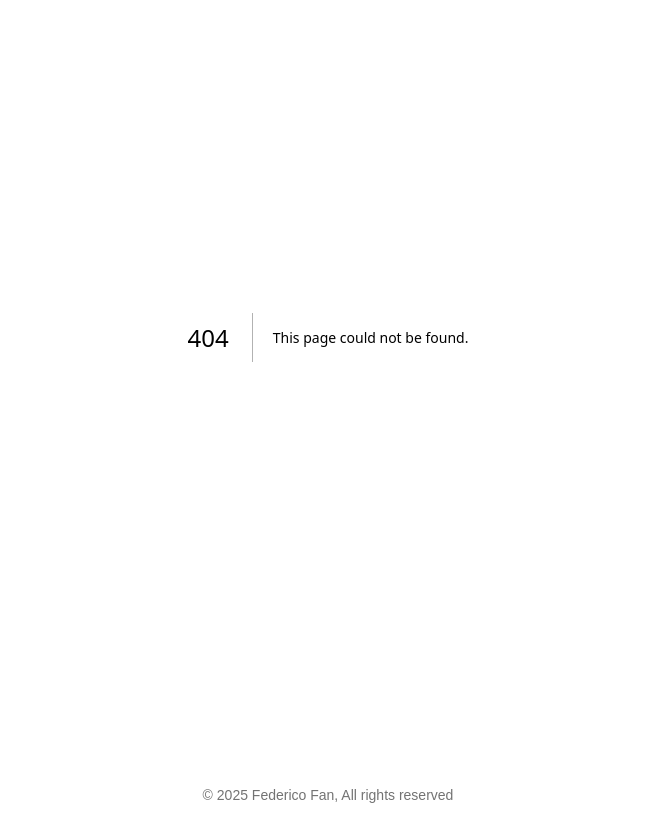
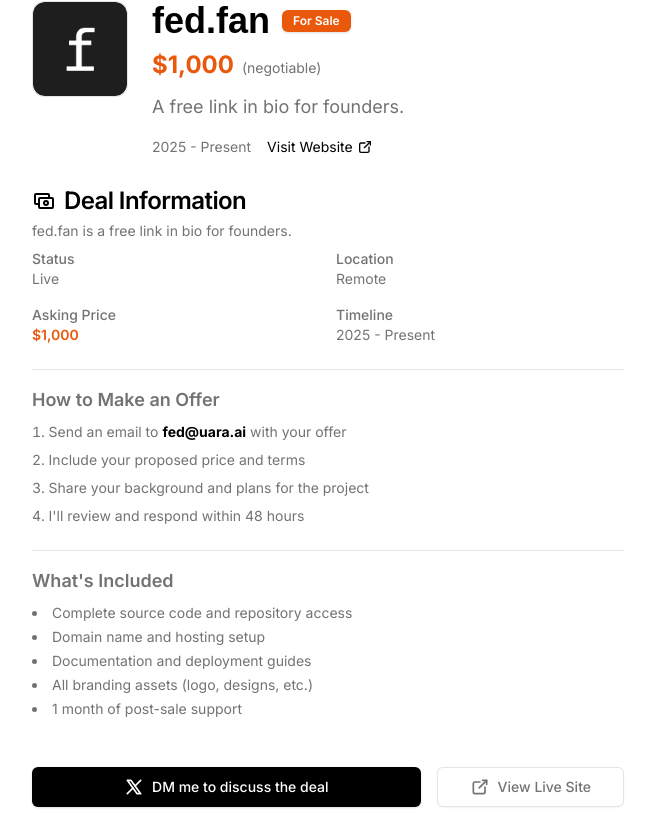
Before and after one commit to federicofanini/federicofan.com, a Next.js app: page /startups/fed.fan in a window 1280 px wide. Before the commit this address had no page. Shown: the part 167-980 px from the top of the page, without its empty margins (312-967 px from the left). Built offline with nearby package versions, Linux system fonts and the light colour scheme; a web font is replaced by a local one.

Commit message:
startup sale

```diff
--- /dev/null
+++ b/src/app/startups/[slug]/page.tsx
@@ -0,0 +1,200 @@
+"use client";
+
+import { DATA } from "@/data/resume";
+import { Avatar, AvatarFallback, AvatarImage } from "@/components/ui/avatar";
+import { Badge } from "@/components/ui/badge";
+import { Button } from "@/components/ui/button";
+import {
+  Card,
+  CardContent,
+  CardDescription,
+  CardHeader,
+  CardTitle,
+} from "@/components/ui/card";
+import {
+  IconMail,
+  IconExternalLink,
+  IconCash,
+  IconBrandX,
+} from "@tabler/icons-react";
+import Link from "next/link";
+import { notFound } from "next/navigation";
+
+export default function StartupForSalePage({
+  params,
+}: {
+  params: { slug: string };
+}) {
+  // Find the startup from the work data
+  const startup = DATA.work.find(
+    (work) =>
+      work.company.toLowerCase().replace(/\s+/g, "-") === params.slug &&
+      work.sale
+  );
+
+  if (!startup) {
+    notFound();
+  }
+
+  return (
+    <div className="container max-w-4xl mx-auto px-4 py-16">
+      <div className="space-y-8">
+        {/* Header */}
+        <div className="flex items-start gap-6">
+          <Avatar className="border size-24 rounded-xl">
+            <AvatarImage
+              src={startup.logoUrl}
+              alt={startup.company}
+              className="object-contain rounded-xl"
+            />
+            <AvatarFallback className="rounded-xl text-2xl">
+              {startup.company[0]}
+            </AvatarFallback>
+          </Avatar>
+          <div className="flex-1">
+            <div className="flex items-center gap-3 mb-2">
+              <h1 className="text-4xl font-bold font-museo">
+                {startup.company}
+              </h1>
+              <Badge className="bg-orange-600 hover:bg-orange-700 text-white">
+                For Sale
+              </Badge>
+            </div>
+            {startup.askingPrice && (
+              <div className="mb-3">
+                <span className="text-2xl font-bold text-orange-600">
+                  {startup.askingPrice}
+                </span>
+                <span className="text-sm text-muted-foreground ml-2">
+                  (negotiable)
+                </span>
+              </div>
+            )}
+            <p className="text-muted-foreground text-lg mb-4">
+              {startup.description}
+            </p>
+            <div className="flex items-center gap-4">
+              <span className="text-sm text-muted-foreground">
+                {startup.start} - {startup.end}
+              </span>
+              {startup.href && (
+                <Link
+                  href={startup.href}
+                  target="_blank"
+                  className="inline-flex items-center gap-1 text-sm text-primary hover:underline"
+                >
+                  Visit Website
+                  <IconExternalLink className="size-4" />
+                </Link>
+              )}
+            </div>
+          </div>
+        </div>
+
+        {/* Deal Information */}
+        <Card>
+          <CardHeader>
+            <CardTitle className="flex items-center gap-2">
+              <IconCash className="size-6" />
+              Deal Information
+            </CardTitle>
+          </CardHeader>
+          <CardContent className="space-y-6 mt-2">
+            <div className="space-y-2">
+              <p className="text-muted-foreground">
+                {startup.company} is {startup.description.toLowerCase()}
+              </p>
+              <div className="grid grid-cols-2 gap-4 mt-4">
+                <div>
+                  <p className="text-sm font-medium">Status</p>
+                  <p className="text-sm text-muted-foreground">
+                    {startup.abandoned ? "Shut Down" : "Live"}
+                  </p>
+                </div>
+                <div>
+                  <p className="text-sm font-medium">Location</p>
+                  <p className="text-sm text-muted-foreground">
+                    {startup.location}
+                  </p>
+                </div>
+                {startup.askingPrice && (
+                  <div>
+                    <p className="text-sm font-medium">Asking Price</p>
+                    <p className="text-sm font-semibold text-orange-600">
+                      {startup.askingPrice}
+                    </p>
+                  </div>
+                )}
+                <div>
+                  <p className="text-sm font-medium">Timeline</p>
+                  <p className="text-sm text-muted-foreground">
+                    {startup.start} - {startup.end}
+                  </p>
+                </div>
+              </div>
+            </div>
+
+            <div className="space-y-2 pt-4 border-t">
+              <h3 className="font-semibold text-lg">How to Make an Offer</h3>
+              <ol className="list-decimal list-inside space-y-2 text-muted-foreground">
+                <li>
+                  Send an email to{" "}
+                  <strong className="text-foreground">fed@uara.ai</strong> with
+                  your offer
+                </li>
+                <li>Include your proposed price and terms</li>
+                <li>Share your background and plans for the project</li>
+                <li>I&apos;ll review and respond within 48 hours</li>
+              </ol>
+            </div>
+
+            <div className="space-y-2 pt-4 border-t">
+              <h3 className="font-semibold text-lg">What&apos;s Included</h3>
+              <ul className="list-disc list-inside space-y-1 text-muted-foreground">
+                <li>Complete source code and repository access</li>
+                <li>Domain name and hosting setup</li>
+                <li>Documentation and deployment guides</li>
+                <li>All branding assets (logo, designs, etc.)</li>
+                <li>1 month of post-sale support</li>
+              </ul>
+            </div>
+
+            <div className="flex gap-4 pt-6">
+              <Button asChild className="flex-1" size="lg">
+                <Link
+                  href="https://x.com/FedericoFan"
+                  className="flex items-center gap-2"
+                >
+                  <IconBrandX className="size-5" />
+                  DM me to discuss the deal
+                </Link>
+              </Button>
+              {startup.href && (
+                <Button asChild variant="outline" size="lg">
+                  <Link
+                    href={startup.href}
+                    target="_blank"
+                    className="flex items-center gap-2"
+                  >
+                    <IconExternalLink className="size-5" />
+                    View Live Site
+                  </Link>
+                </Button>
+              )}
+            </div>
+          </CardContent>
+        </Card>
+
+        {/* Back Link */}
+        <div className="text-center">
+          <Link
+            href="/startups"
+            className="text-sm text-muted-foreground hover:text-foreground"
+          >
+            ← Back to all startups
+          </Link>
+        </div>
+      </div>
+    </div>
+  );
+}
--- a/src/app/startups/page.tsx
+++ b/src/app/startups/page.tsx
@@ -57,6 +57,7 @@
               period={`${work.start} - ${work.end ?? "Present"}`}
               description={work.description}
               abandoned={work.abandoned}
+              sale={work.sale}
             />
           </BlurFade>
         ))}
--- a/src/components/resume-card.tsx
+++ b/src/components/resume-card.tsx
@@ -3,14 +3,21 @@
 import { Avatar, AvatarFallback, AvatarImage } from "@/components/ui/avatar";
 import { Badge } from "@/components/ui/badge";
 import { Card, CardHeader } from "@/components/ui/card";
+import {
+  Tooltip,
+  TooltipContent,
+  TooltipProvider,
+  TooltipTrigger,
+} from "@/components/ui/tooltip";
 import { cn } from "@/lib/utils";
 import {
+  IconCash,
   IconLink,
   IconToggleLeftFilled,
   IconToggleRightFilled,
 } from "@tabler/icons-react";
 import { motion } from "framer-motion";
-import { ChevronRightIcon, ExternalLinkIcon } from "lucide-react";
+import { ChevronRightIcon } from "lucide-react";
 import Link from "next/link";
 import React from "react";
 
@@ -24,6 +31,7 @@
   period: string;
   description?: string;
   abandoned?: boolean;
+  sale?: boolean;
 }
 export const ResumeCard = ({
   logoUrl,
@@ -35,6 +43,7 @@
   period,
   description,
   abandoned,
+  sale,
 }: ResumeCardProps) => {
   const [isExpanded, setIsExpanded] = React.useState(false);
 
@@ -91,6 +100,28 @@
               </h3>
             </Link>
             <div className="flex items-center gap-2 justify-end">
+              {sale ? (
+                <TooltipProvider>
+                  <Tooltip>
+                    <TooltipTrigger asChild>
+                      <Link
+                        href={`/startups/${title
+                          .toLowerCase()
+                          .replace(/\s+/g, "-")}`}
+                        className="text-xs sm:text-sm tabular-nums"
+                      >
+                        <Badge className="text-xs px-2 py-0.5 font-museo bg-background text-indigo-600 border border-indigo-600 hover:bg-indigo-600 hover:text-white cursor-pointer flex items-center gap-1">
+                          <IconCash className="size-4" />
+                          For Sale
+                        </Badge>
+                      </Link>
+                    </TooltipTrigger>
+                    <TooltipContent>
+                      <p>Click to view deal details</p>
+                    </TooltipContent>
+                  </Tooltip>
+                </TooltipProvider>
+              ) : (
                 <div className="text-xs sm:text-sm tabular-nums text-muted-foreground">
                   <Badge
                     className={`text-xs px-2 py-0.5 font-museo ${
@@ -112,6 +143,7 @@
                     )}
                   </Badge>
                 </div>
+              )}
               {href && (
                 <Link
                   href={href}
--- a/src/components/sections/startups.tsx
+++ b/src/components/sections/startups.tsx
@@ -57,6 +57,7 @@
               period={`${work.start} - ${work.end ?? "Present"}`}
               description={work.description}
               abandoned={work.abandoned}
+              sale={work.sale}
             />
           </BlurFade>
         ))}
--- a/src/data/resume.tsx
+++ b/src/data/resume.tsx
@@ -96,6 +96,8 @@
       start: "2025",
       end: "Present",
       abandoned: false,
+      sale: false,
+      askingPrice: undefined,
       description: "Video script editor for content creators.",
     },
     {
@@ -108,6 +110,8 @@
       start: "2025",
       end: "Present",
       abandoned: false,
+      sale: true,
+      askingPrice: "$1,000",
       description:
         "Open source social accountability app for builders, makers, and founders.",
     },
@@ -121,6 +125,8 @@
       start: "2025",
       end: "Present",
       abandoned: false,
+      sale: false,
+      askingPrice: undefined,
       description: "Website as a Service - need a website?",
     },
     {
@@ -133,6 +139,8 @@
       start: "2025",
       end: "Present",
       abandoned: false,
+      sale: false,
+      askingPrice: undefined,
       description: "Run your fitness business without chaos. Open Source.",
     },
     {
@@ -145,6 +153,8 @@
       start: "2025",
       end: "Present",
       abandoned: false,
+      sale: true,
+      askingPrice: "$1,000",
       description: "A free link in bio for founders.",
     },
     {
@@ -157,6 +167,8 @@
       start: "2022",
       end: "Present",
       abandoned: false,
+      sale: false,
+      askingPrice: undefined,
       description: "Defend your health, smarter.",
     },
     {
@@ -169,6 +181,8 @@
       start: "2021",
       end: "Present",
       abandoned: false,
+      sale: false,
+      askingPrice: undefined,
       description: "Managing operations and business development.",
     },
     {
@@ -181,6 +195,8 @@
       start: "2024",
       end: "2025",
       abandoned: true,
+      sale: true,
+      askingPrice: "$500",
       description: "A free link in bio for founders.",
     },
     {
@@ -193,6 +209,8 @@
       start: "2024",
       end: "2025",
       abandoned: true,
+      sale: false,
+      askingPrice: undefined,
       description: "A map of all the subscriptions you have.",
     },
     {
@@ -205,6 +223,8 @@
       start: "2024",
       end: "2025",
       abandoned: true,
+      sale: false,
+      askingPrice: undefined,
       description: "NextJS Boilerplate to ship app faster.",
     },
     {
@@ -217,6 +237,8 @@
       start: "2023",
       end: "2024",
       abandoned: true,
+      sale: false,
+      askingPrice: undefined,
       description: "Indie Hacker's Toolkit",
     },
   ],
```
Lines whose indentation alone changed are shown as unchanged.
